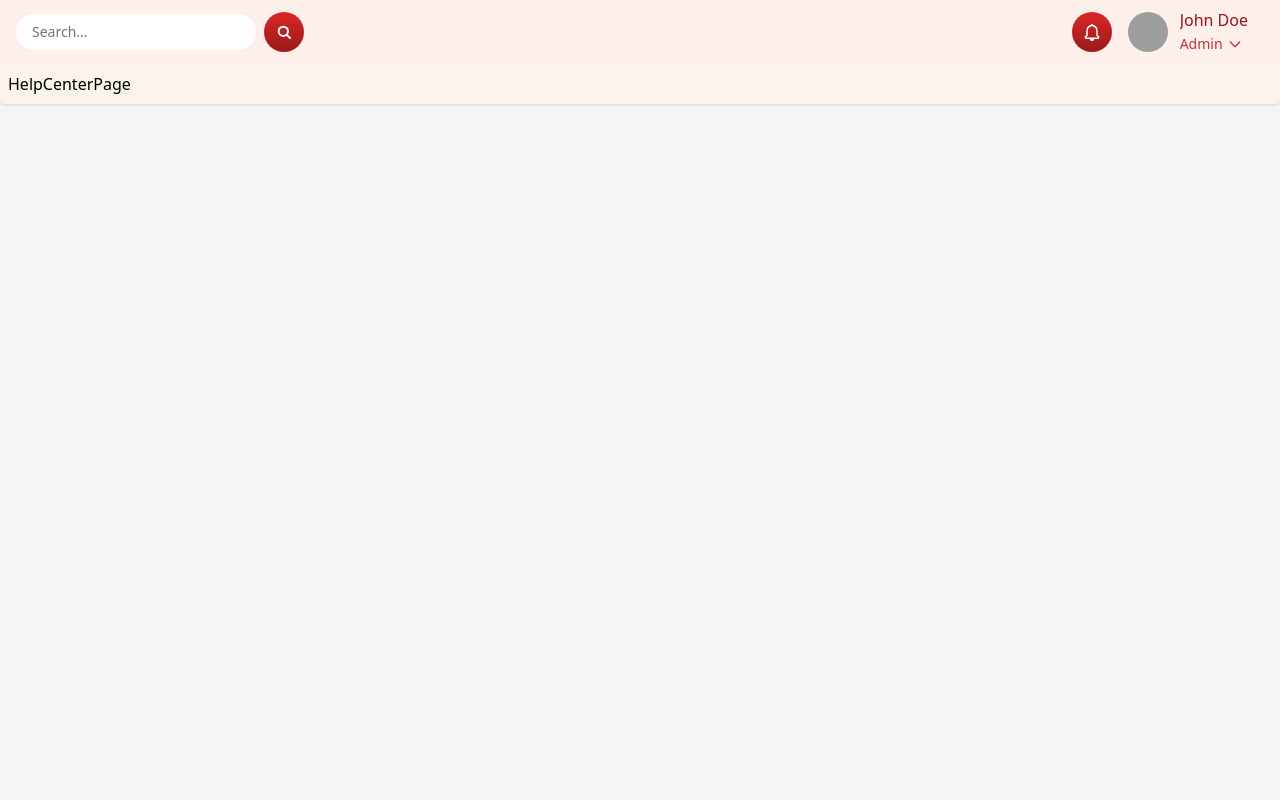
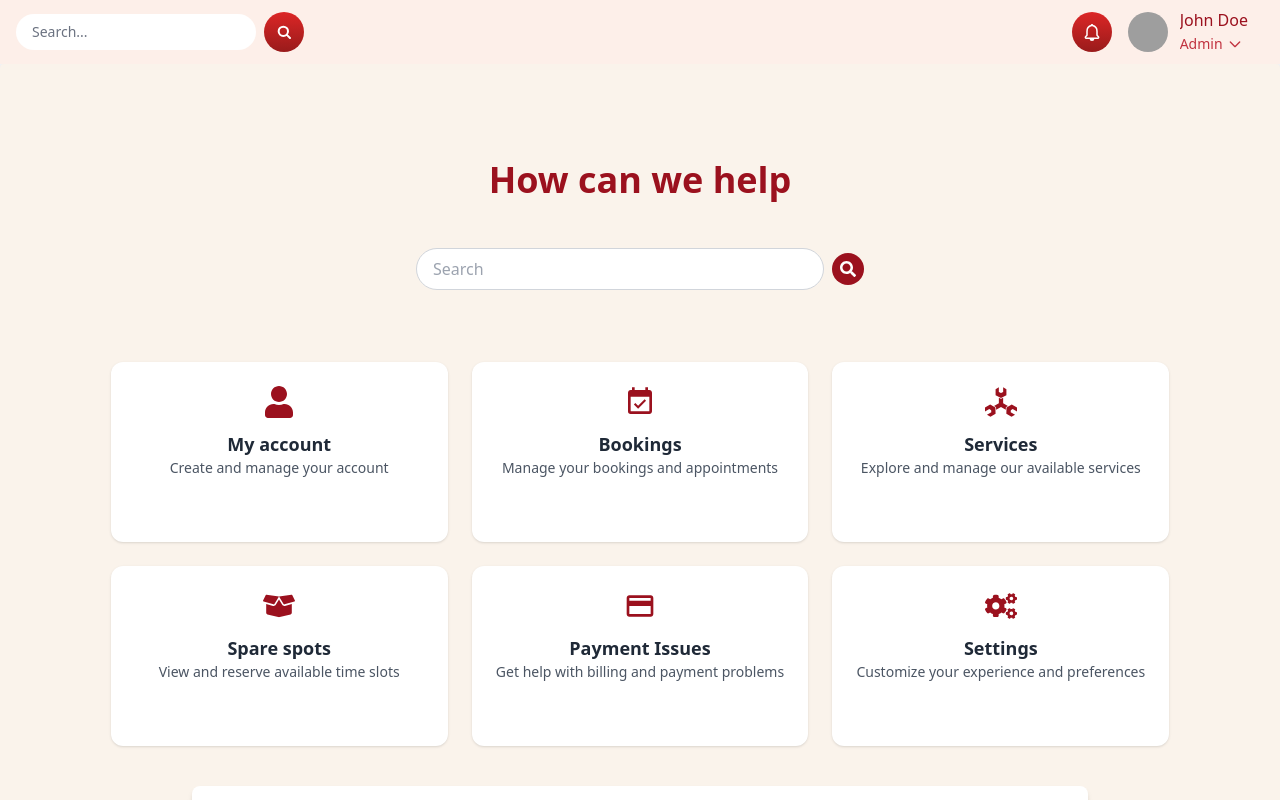
Before and after one commit to SMS-ReactAdminPannel/sms-reactuserpannel, a React (Vite) app: page /help-center in a window 1280 px wide. Built offline with nearby package versions, Linux system fonts and the light colour scheme; grey boxes are pictures that could not be loaded.

Commit message:
updating

```diff
--- /dev/null
+++ b/src/pages/HelpCenter/HelpCenter.tsx
@@ -0,0 +1,182 @@
+import React, { useState } from "react";
+import { FaUser, FaCogs, FaSearch, FaBoxOpen } from "react-icons/fa";
+import { MdEventAvailable, MdPayment } from "react-icons/md";
+import { SiGooglecloudspanner } from "react-icons/si";
+
+const helpCards = [
+  {
+    title: "My account",
+    description: "Create and manage your account",
+    icon: <FaUser size={32} className="text-[#9b111e]" />,
+  },
+  {
+    title: "Bookings",
+    description: "Manage your bookings and appointments",
+    icon: <MdEventAvailable size={32} className="text-[#9b111e]" />,
+  },
+  {
+    title: "Services",
+    description: "Explore and manage our available services",
+    icon: <SiGooglecloudspanner size={32} className="text-[#9b111e]" />,
+  },
+  {
+    title: "Spare spots",
+    description: "View and reserve available time slots",
+    icon: <FaBoxOpen size={32} className="text-[#9b111e]" />,
+  },
+  {
+    title: "Payment Issues",
+    description: "Get help with billing and payment problems",
+    icon: <MdPayment size={32} className="text-[#9b111e]" />,
+  },
+  {
+    title: "Settings",
+    description: "Customize your experience and preferences",
+    icon: <FaCogs size={32} className="text-[#9b111e]" />,
+  },
+];
+
+const HelpCenter: React.FC = () => {
+  const [searchTerm, setSearchTerm] = useState("");
+  const [results, setResults] = useState(helpCards);
+
+  const [subject, setSubject] = useState("");
+  const [description, setDescription] = useState("");
+  const [submitted, setSubmitted] = useState(false);
+
+  const handleSearch = () => {
+    const filtered = helpCards.filter(
+      (card) =>
+        card.title.toLowerCase().includes(searchTerm.toLowerCase()) ||
+        card.description.toLowerCase().includes(searchTerm.toLowerCase())
+    );
+    setResults(filtered);
+  };
+
+  const handleSubmit = (e: React.FormEvent) => {
+    e.preventDefault();
+
+    if (!subject.trim() || !description.trim()) {
+      alert("Please fill in both Subject and Description.");
+      return;
+    }
+
+    console.log("Subject:", subject);
+    console.log("Description:", description);
+
+    setSubject("");
+    setDescription("");
+    setSubmitted(true);
+
+    setTimeout(() => setSubmitted(false), 4000);
+  };
+
+  return (
+    <div className="h-full  bg-[#FAF3EB] flex flex-col items-center px-4 py-12">
+      <header className="w-full  text-center mb-8">
+        <h1 className="text-4xl font-bold text-[#9b111e] pt-10">
+          How can we help
+        </h1>
+        <div className="mt-4 flex items-center justify-center pt-8 pb-10 gap-2 max-w-md mx-auto">
+          <input
+            type="text"
+            placeholder="Search"
+            value={searchTerm}
+            onChange={(e) => setSearchTerm(e.target.value)}
+            className="flex-grow px-4 py-2 rounded-full border border-gray-300 focus:outline-none focus:ring-2 focus:ring-[#ffd46b]"
+          />
+          <button
+            onClick={handleSearch}
+            className="bg-[#9b111e] text-white p-2 rounded-full hover:bg-orange-600 focus:outline-none"
+            aria-label="Search help topics"
+          >
+            <FaSearch />
+          </button>
+        </div>
+      </header>
+
+      {results.length === 0 ? (
+        <p className="text-gray-600 mt-4">No results found.</p>
+      ) : (
+        <section className="grid grid-cols-3 md:grid-cols-2 lg:grid-cols-3 gap-6">
+          {results.map((card, index) => (
+            <div
+              key={index}
+              className="bg-white rounded-xl shadow hover:bg-orange-100 p-6 flex flex-col items-center text-center transition duration-300 h-[180px]"
+            >
+              <div className="mb-3">{card.icon}</div>
+              <h2 className="text-lg font-semibold text-gray-800">
+                {card.title}
+              </h2>
+              <p className="text-sm text-gray-600">{card.description}</p>
+            </div>
+          ))}
+        </section>
+      )}
+
+      <form
+        onSubmit={handleSubmit}
+        className="mt-10 w-full max-w-4xl bg-white shadow-md rounded-lg p-6"
+      >
+        <h2 className="text-xl font-semibold text-[#9b111e] mb-6">Enquire?</h2>
+
+        <div className="grid grid-cols-1 md:grid-cols-3 gap-4">
+          <div className="col-span-1 md:col-span-1">
+            <label htmlFor="subject" className="block text-gray-700 mb-1">
+              Subject
+            </label>
+            <input
+              id="subject"
+              type="text"
+              placeholder="Enter the subject"
+              value={subject}
+              onChange={(e) => setSubject(e.target.value)}
+              className="w-full px-3 py-2 border border-gray-300 rounded-md focus:outline-none focus:ring-2 focus:ring-orange-400"
+            />
+          </div>
+
+          <div className="col-span-1 md:col-span-1">
+            <label htmlFor="description" className="block text-gray-700 mb-1">
+              Description
+            </label>
+            <textarea
+              id="description"
+              placeholder="Describe your issue or question"
+              value={description}
+              onChange={(e) => setDescription(e.target.value)}
+              className="w-full px-3 py-2 border border-gray-300 rounded-md focus:outline-none focus:ring-2 focus:ring-orange-400 resize-none"
+              rows={3}
+            />
+          </div>
+
+          <div className="flex items-end">
+            <button
+              type="submit"
+              className="bg-[#9b111e] hover:bg-orange-600 text-white px-6 py-3 rounded-md w-full md:w-auto"
+            >
+              Submit
+            </button>
+          </div>
+        </div>
+
+        {submitted && (
+          <p className="mt-4 text-orange-600 font-medium">
+            Thank you! Your request has been submitted.
+          </p>
+        )}
+      </form>
+
+      <div className="mt-4 text-end self-end text-sm text-gray-600 max-w-4xl w-full px-4">
+        For further assistance, email us at{" "}
+        <a
+          href="mailto:helpsupport@example.com"
+          className="text-orange-600 underline"
+        >
+          helpsupport@example.com
+        </a>
+      </div>
+    </div>
+  );
+};
+
+export default HelpCenter;
--- a/src/pages/HelpCenter/HelpCenterPage.tsx
+++ /dev/null
@@ -1,7 +0,0 @@
-import React from 'react';
-
-const HelpCenterPage = () => {
-	return <div>HelpCenterPage</div>;
-};
-
-export default HelpCenterPage;
--- a/src/routes/AppRoutes.tsx
+++ b/src/routes/AppRoutes.tsx
@@ -9,7 +9,7 @@ import LoginPage from '../pages/auth/LoginPage';
 import RegisterPage from '../pages/auth/RegisterPage';
 import ServiceCentersPage from '../pages/Service-Centers/ServiceCentersPage';
 import SOSPage from '../pages/SOS/SOSPage';
-import HelpCenterPage from '../pages/HelpCenter/HelpCenterPage';
+import HelpCenterPage from '../pages/HelpCenter/HelpCenter';
 import FaqsPage from '../pages/FAQs/FaqPage';
 import MainLayout from '../layout/MainLayout';
 
```
